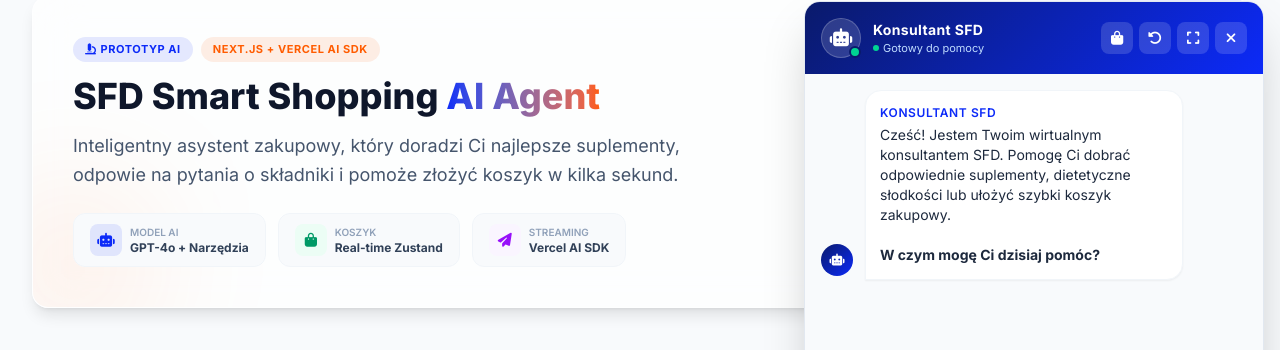
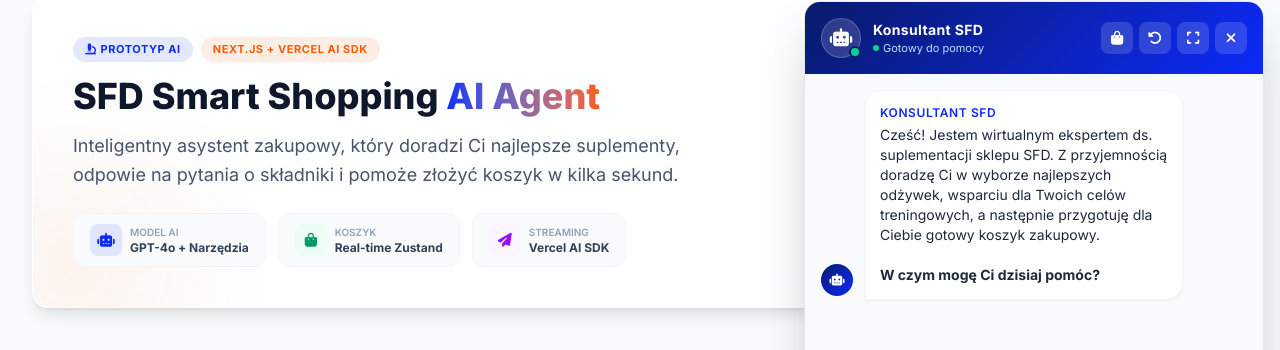
Before and after one commit to HubskiIT/SFD_konsultant_ai, a Next.js app: page / in a window 1280 px wide. Both pictures are taken after a click on the button "Otwórz konsultanta AI". Shown: the part 109-459 px from the top of the page. Built offline with nearby package versions, Linux system fonts and the light colour scheme.

Commit message:
v2.3: Zablokowanie znikania wiadomości powitalnej i aktualizacja treści powitania

```diff
--- a/src/components/ChatWidget.tsx
+++ b/src/components/ChatWidget.tsx
@@ -483,7 +483,7 @@
             className="flex-1 p-4 overflow-y-auto space-y-4 custom-scrollbar bg-[#f8fafc] min-h-[200px] relative"
           >
             {/* Welcome message */}
-            {messages.length === 0 && (
+            {/* Welcome message (always visible) */}
             <div className="flex gap-3 max-w-[85%] animate-fade-up">
               <div className="w-8 h-8 rounded-full bg-sfd-gradient flex items-center justify-center text-white text-xs shrink-0 self-end mb-1">
                 <i className="fa-solid fa-robot" />
@@ -492,15 +492,12 @@
                 <p className="font-semibold text-sfd-blue text-xs uppercase tracking-wider mb-1">
                   Konsultant SFD
                 </p>
-                  Cześć! Jestem Twoim wirtualnym konsultantem SFD. Pomogę Ci
-                  dobrać odpowiednie suplementy, dietetyczne słodkości lub
-                  ułożyć szybki koszyk zakupowy.
+                Cześć! Jestem wirtualnym ekspertem ds. suplementacji sklepu SFD. Z przyjemnością doradzę Ci w wyborze najlepszych odżywek, wsparciu dla Twoich celów treningowych, a następnie przygotuję dla Ciebie gotowy koszyk zakupowy.
                 <br />
                 <br />
                 <strong>W czym mogę Ci dzisiaj pomóc?</strong>
               </div>
             </div>
-            )}
 
             {/* Chat messages */}
             {messages.map((msg) => {
```
Lines whose indentation alone changed are shown as unchanged.
